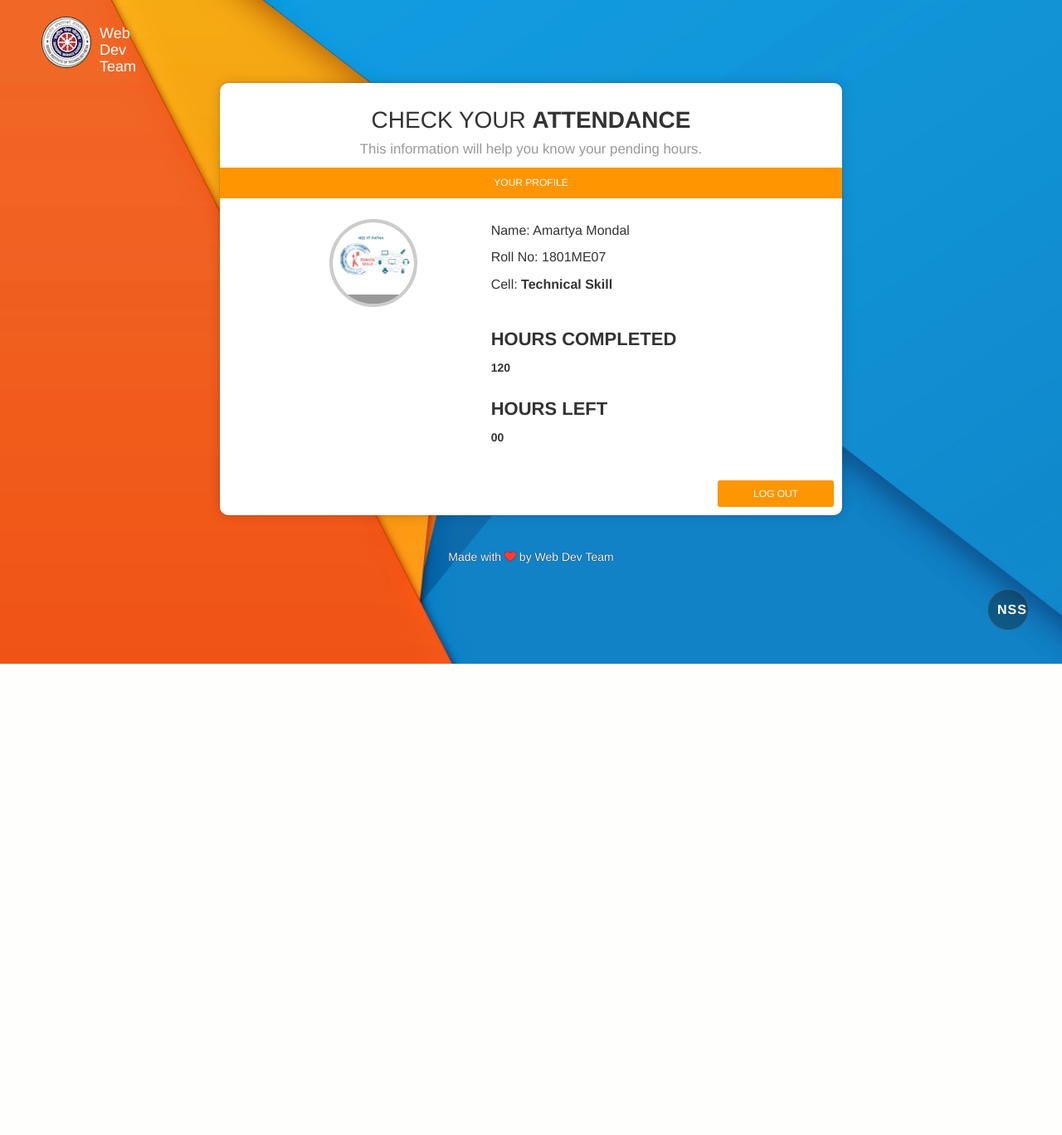
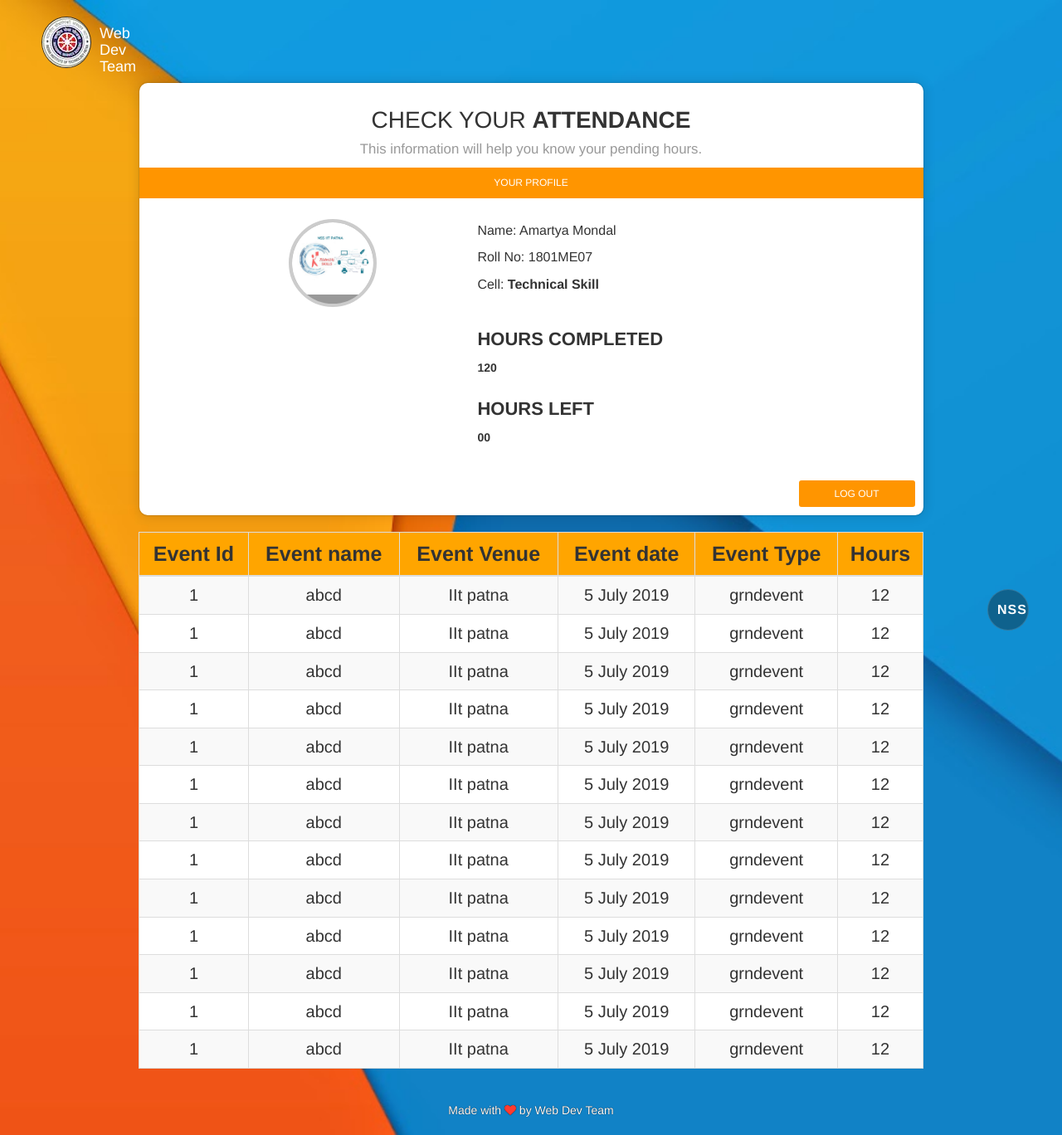
Before and after one commit to NSS-IITPatna/NSSWebpage-Hosted, a PHP site: page /profile/profile.html in a window 1280 px wide. Shown: the whole page at 83% size. Before the commit the page ends 800 px from the top, so only its background shows below. Run offline with PHP 8.4, Linux system fonts and the light colour scheme; some libraries are stand-ins or nearby versions.

Commit message:
hour card added

```diff
--- a/profile/assets/css/demo.css
+++ b/profile/assets/css/demo.css
@@ -20,3 +20,31 @@
     margin-top: 10px;
     width: 60px
 }
+@media screen and (max-width:1195px){
+    .tables{
+        width:770px;
+        margin:20px auto;
+
+    }
+
+    }
+@media screen and (max-width:990px){
+.tables{
+    width:600px;
+    margin:20px auto;
+
+}
+
+}
+@media screen and (max-width:770px){
+    .tables{
+        width:700px;
+        margin:20px auto;
+
+    }
+
+    }
+
+th,td{
+    text-align: center;
+}
--- a/profile/profile.html
+++ b/profile/profile.html
@@ -46,7 +46,7 @@
     <!--   Big container   -->
     <div class="container">
         <div class="row">
-        <div class="col-sm-8 col-sm-offset-2">
+        <div class="col-sm-10 col-sm-offset-1">
 
             <!--      Wizard container        -->
             <div class="wizard-container">
@@ -101,7 +101,9 @@
 																			<div class="form-group">
 																				<h4><b>HOURS LEFT</b></h4>	<h6 id="hours">00</h6>
 																			</div>
-																	</div>
+                                                                    </div>
+
+
                               </div>
                             </div>
 
@@ -126,6 +128,149 @@
         </div><!-- end row -->
     </div> <!--  big container -->
 
+<!--The table starts here-->
+
+<div class="tables" style="max-width:946px;background-color: white;margin:20px auto;">
+
+<table class="table table-striped table-bordered table-hover table-responsive">
+    <thead>
+        <tr style="font-size:25px;background-color: orange;">
+            <th >Event Id</th>
+            <th >Event name</th>
+            <th >Event Venue</th>
+            <th >Event date</th>
+            <th >Event Type</th>
+            <th >Hours</th>
+        </tr>
+        </thead>
+        <tbody>
+            <tr style="font-size:20px;">
+                <td>1</td>
+                <td>abcd</td>
+                <td>IIt patna</td>
+                <td>5 July 2019</td>
+                <td>grndevent</td>
+                <td>12</td>
+
+            </tr>
+            <tr style="font-size:20px;">
+                <td>1</td>
+                <td>abcd</td>
+                <td>IIt patna</td>
+                <td>5 July 2019</td>
+                <td>grndevent</td>
+                <td>12</td>
+
+            </tr>
+            <tr style="font-size:20px;">
+                <td>1</td>
+                <td>abcd</td>
+                <td>IIt patna</td>
+                <td>5 July 2019</td>
+                <td>grndevent</td>
+                <td>12</td>
+
+            </tr>
+            <tr style="font-size:20px;">
+                <td>1</td>
+                <td>abcd</td>
+                <td>IIt patna</td>
+                <td>5 July 2019</td>
+                <td>grndevent</td>
+                <td>12</td>
+
+            </tr>
+            <tr style="font-size:20px;">
+                <td>1</td>
+                <td>abcd</td>
+                <td>IIt patna</td>
+                <td>5 July 2019</td>
+                <td>grndevent</td>
+                <td>12</td>
+
+            </tr>
+            <tr style="font-size:20px;">
+                <td>1</td>
+                <td>abcd</td>
+                <td>IIt patna</td>
+                <td>5 July 2019</td>
+                <td>grndevent</td>
+                <td>12</td>
+
+            </tr>
+            <tr style="font-size:20px;">
+                <td>1</td>
+                <td>abcd</td>
+                <td>IIt patna</td>
+                <td>5 July 2019</td>
+                <td>grndevent</td>
+                <td>12</td>
+
+            </tr>
+            <tr style="font-size:20px;">
+                <td>1</td>
+                <td>abcd</td>
+                <td>IIt patna</td>
+                <td>5 July 2019</td>
+                <td>grndevent</td>
+                <td>12</td>
+
+            </tr>
+            <tr style="font-size:20px;">
+                <td>1</td>
+                <td>abcd</td>
+                <td>IIt patna</td>
+                <td>5 July 2019</td>
+                <td>grndevent</td>
+                <td>12</td>
+
+            </tr>
+            <tr style="font-size:20px;">
+                <td>1</td>
+                <td>abcd</td>
+                <td>IIt patna</td>
+                <td>5 July 2019</td>
+                <td>grndevent</td>
+                <td>12</td>
+
+            </tr>
+            <tr style="font-size:20px;">
+                <td>1</td>
+                <td>abcd</td>
+                <td>IIt patna</td>
+                <td>5 July 2019</td>
+                <td>grndevent</td>
+                <td>12</td>
+
+            </tr>
+            <tr style="font-size:20px;">
+                <td>1</td>
+                <td>abcd</td>
+                <td>IIt patna</td>
+                <td>5 July 2019</td>
+                <td>grndevent</td>
+                <td>12</td>
+
+            </tr>
+            <tr style="font-size:20px;">
+                <td>1</td>
+                <td>abcd</td>
+                <td>IIt patna</td>
+                <td>5 July 2019</td>
+                <td>grndevent</td>
+                <td>12</td>
+
+            </tr>
+
+        </tbody>
+</table>
+</div>
+
+
+<!--The table ends here-->
+
+
+
     <div class="footer">
         <div class="container">
              Made with <i class="fa fa-heart heart"></i> by <a href="https://www.facebook.com/atm1504">Web Dev Team</a>
```
